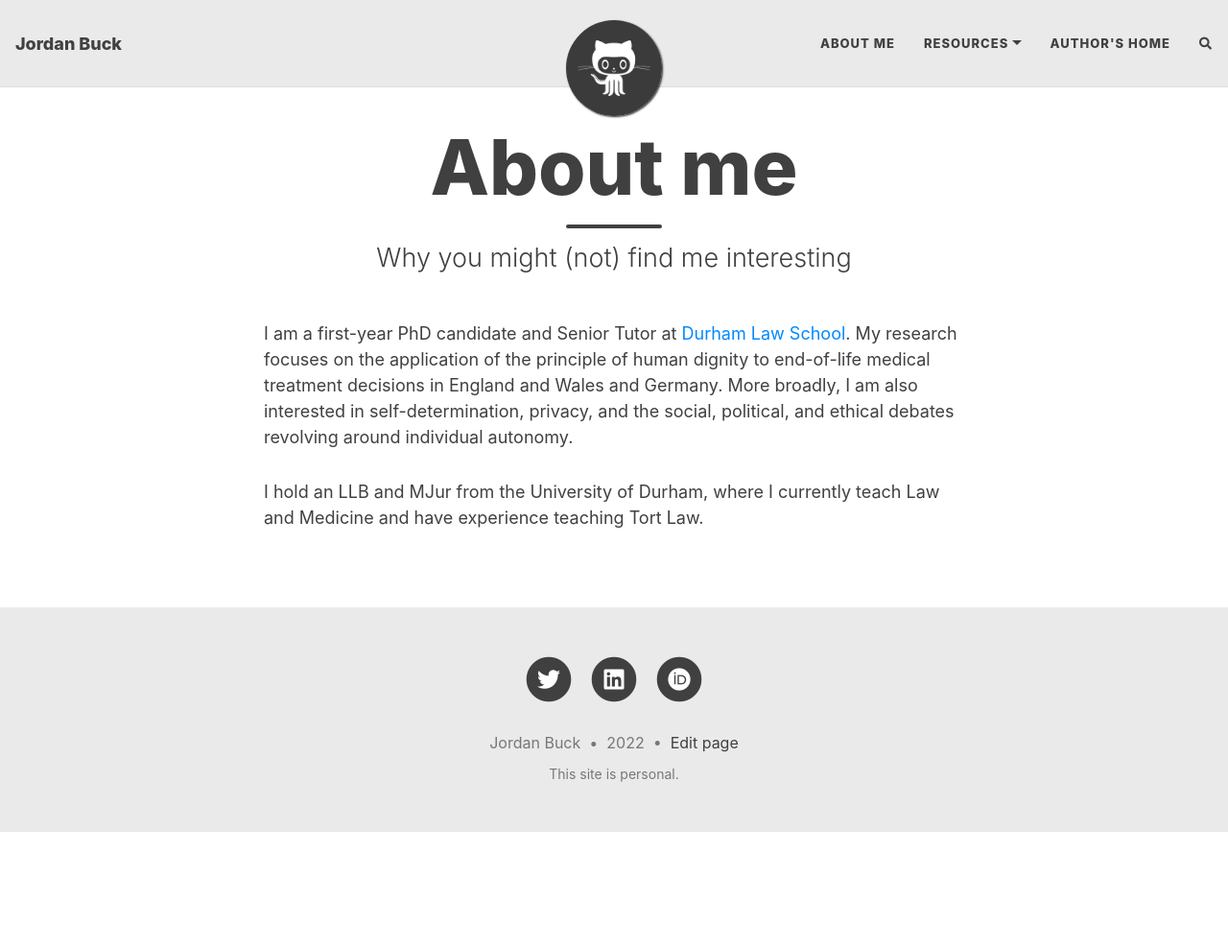
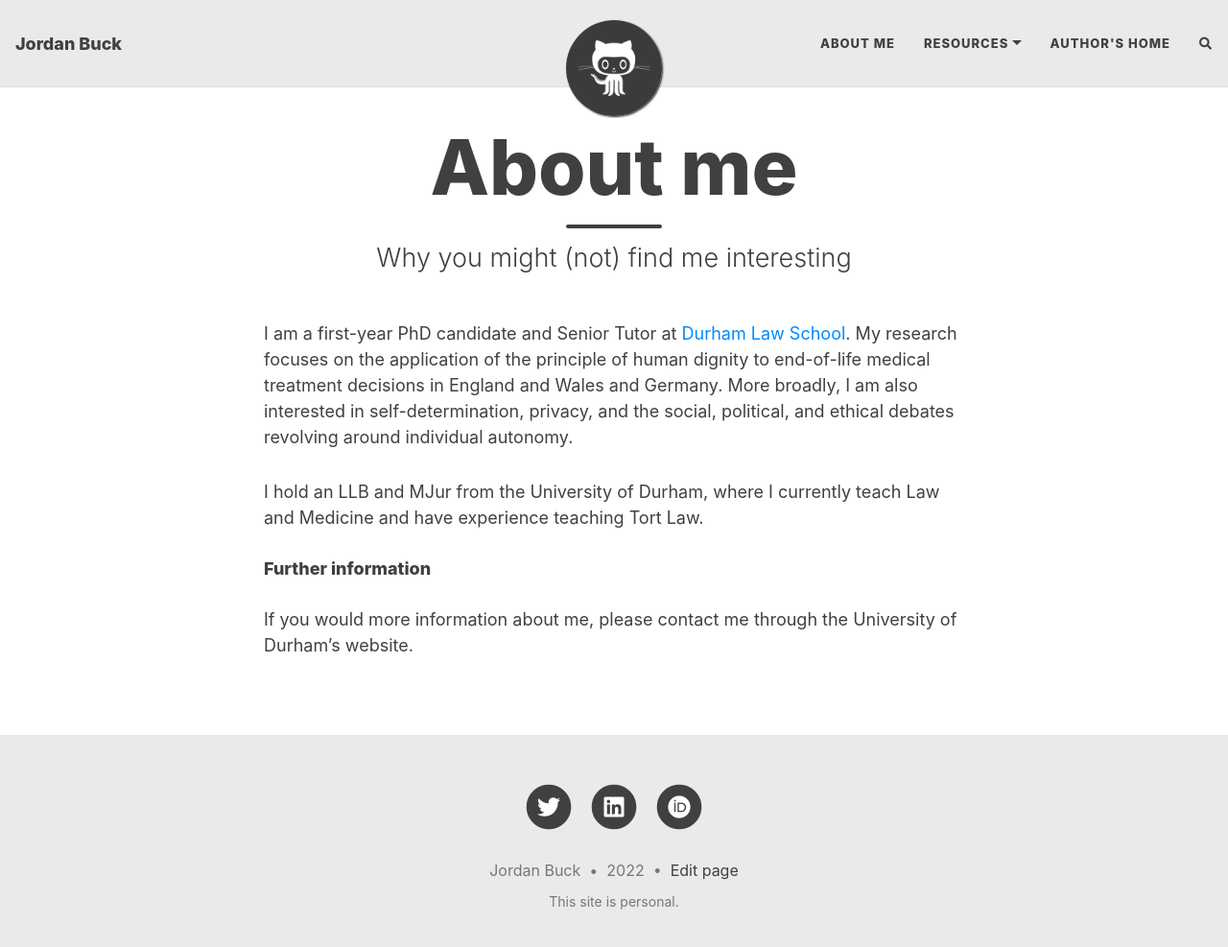
Before and after one commit to jc-buck/jc-buck.github.io, a Jekyll site: the page built from aboutme.md, in a window 1280 px wide and 1000 px high. Shown: the top 987 px of the window at 96% size. Built offline with Jekyll 4.4.1, drawn with Linux system fonts in a browser that asks for light colours; nearby versions of some CDN libraries; comment, search, counter and statistics services are not loaded.

Commit message:
Update aboutme.md

```diff
--- a/aboutme.md
+++ b/aboutme.md
@@ -7,3 +7,6 @@ subtitle: Why you might (not) find me interesting
 I am a first-year PhD candidate and Senior Tutor at [Durham Law School](https://www.durham.ac.uk/staff/jordan-c-buck/). My research focuses on the application of the principle of human dignity to end-of-life medical treatment decisions in England and Wales and Germany. More broadly, I am also interested in self-determination, privacy, and the social, political, and ethical debates revolving around individual autonomy.
 
 I hold an LLB and MJur from the University of Durham, where I currently teach Law and Medicine and have experience teaching Tort Law.
+
+#### Further information
+If you would more information about me, please contact me through the University of Durham's website.
```
